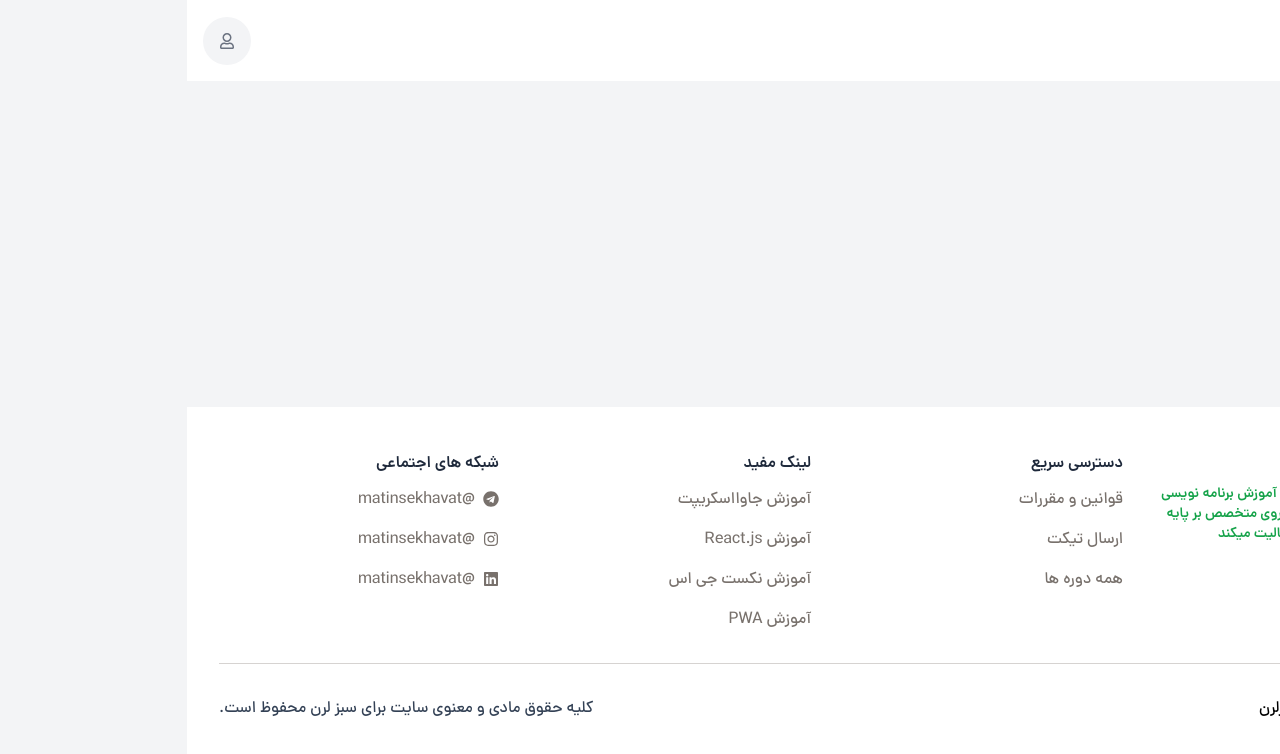
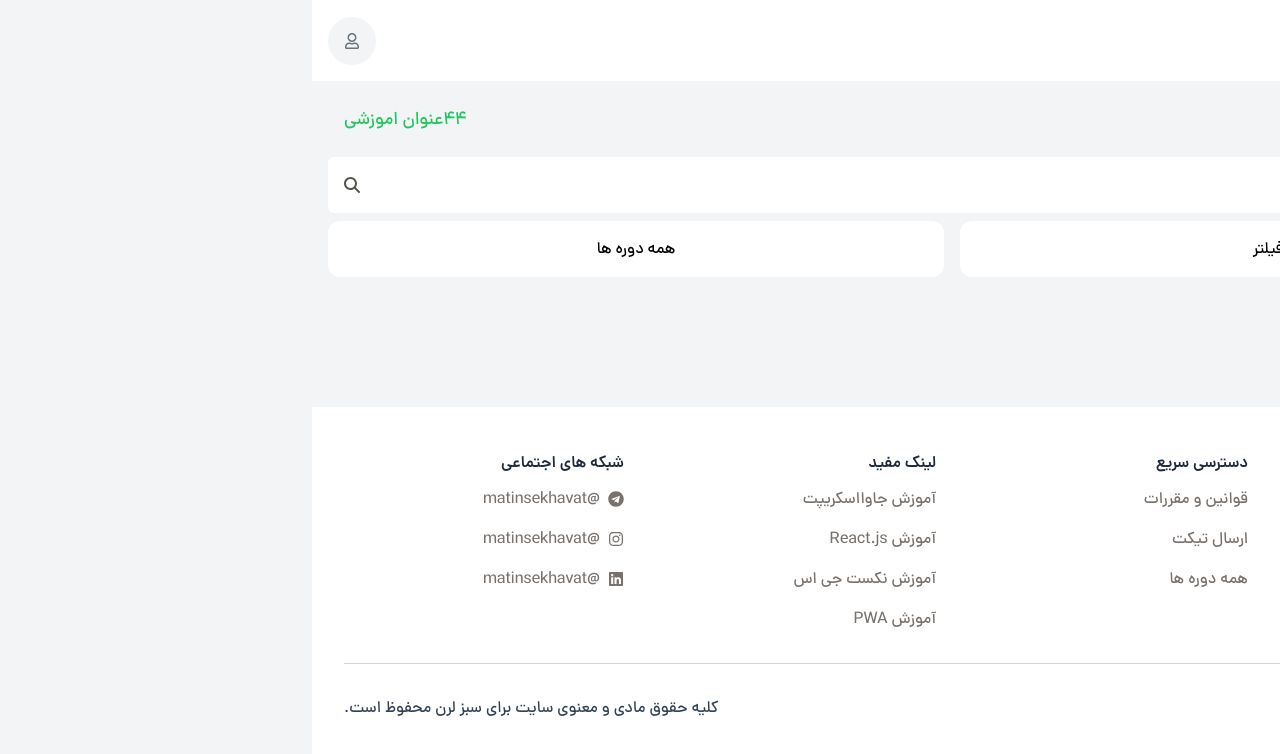
Before and after one commit to matinsekhavat/sabzlearn-clone, a React (Vite) app: page /courses in a window 1280 px wide. Shown: the top 754 px of the page. Built offline with nearby package versions, Linux system fonts and the light colour scheme; grey boxes are pictures that could not be loaded.

Commit message:
import and use CourseFilter component into main Courses.tsx component file

```diff
--- a/src/pages/Courses.tsx
+++ b/src/pages/Courses.tsx
@@ -1,7 +1,20 @@
-import React from "react";
+import CourseFilter from "../features/courses/CourseFilter";
+import HeadTitle from "../ui/HeadTitle";
+import { e2p } from "../utils/replaceNumber";
 
 function Courses() {
-  return <div>Courses</div>;
+  return (
+    <div className="container">
+      <HeadTitle
+        title="دوره ها"
+        subTitle="همه دوره ها در یک نگاه"
+        color="yellow"
+      >
+        {e2p("44")}عنوان اموزشی
+      </HeadTitle>
+      <CourseFilter />
+    </div>
+  );
 }
 
 export default Courses;
```
